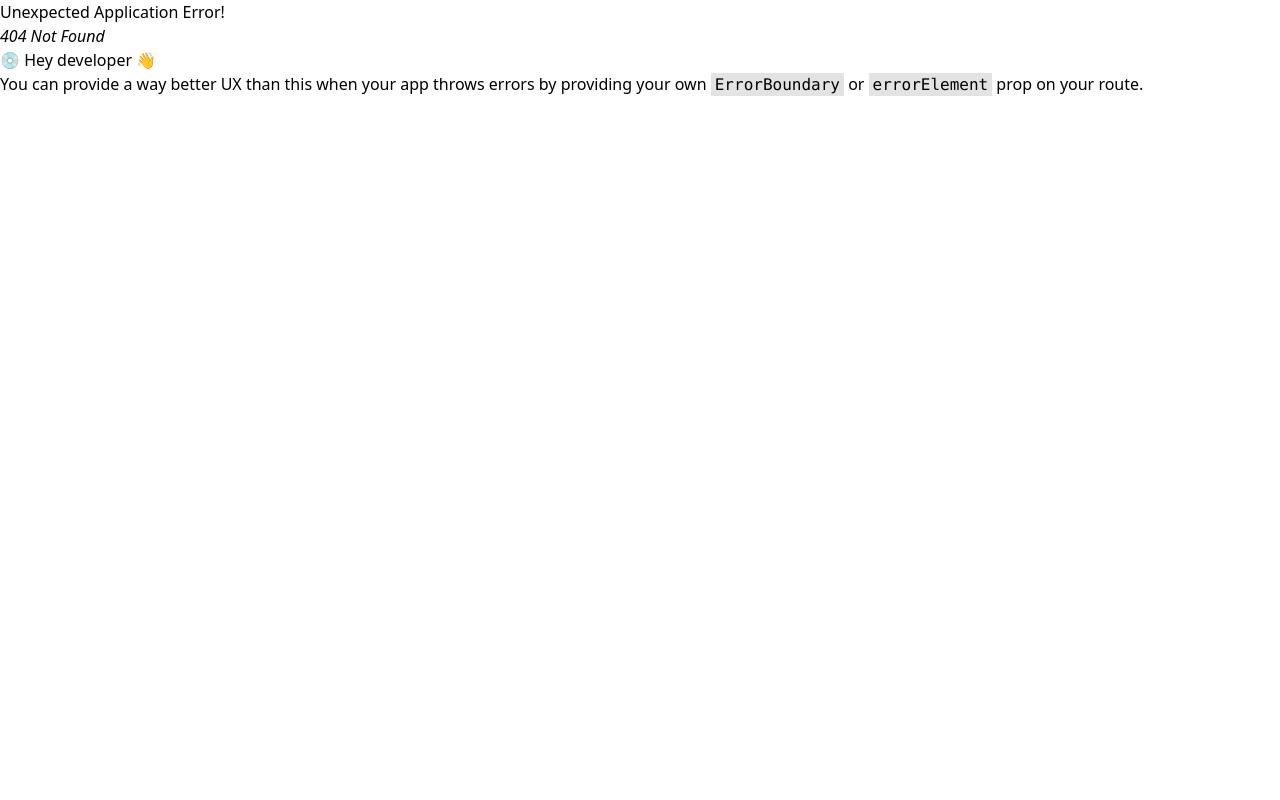
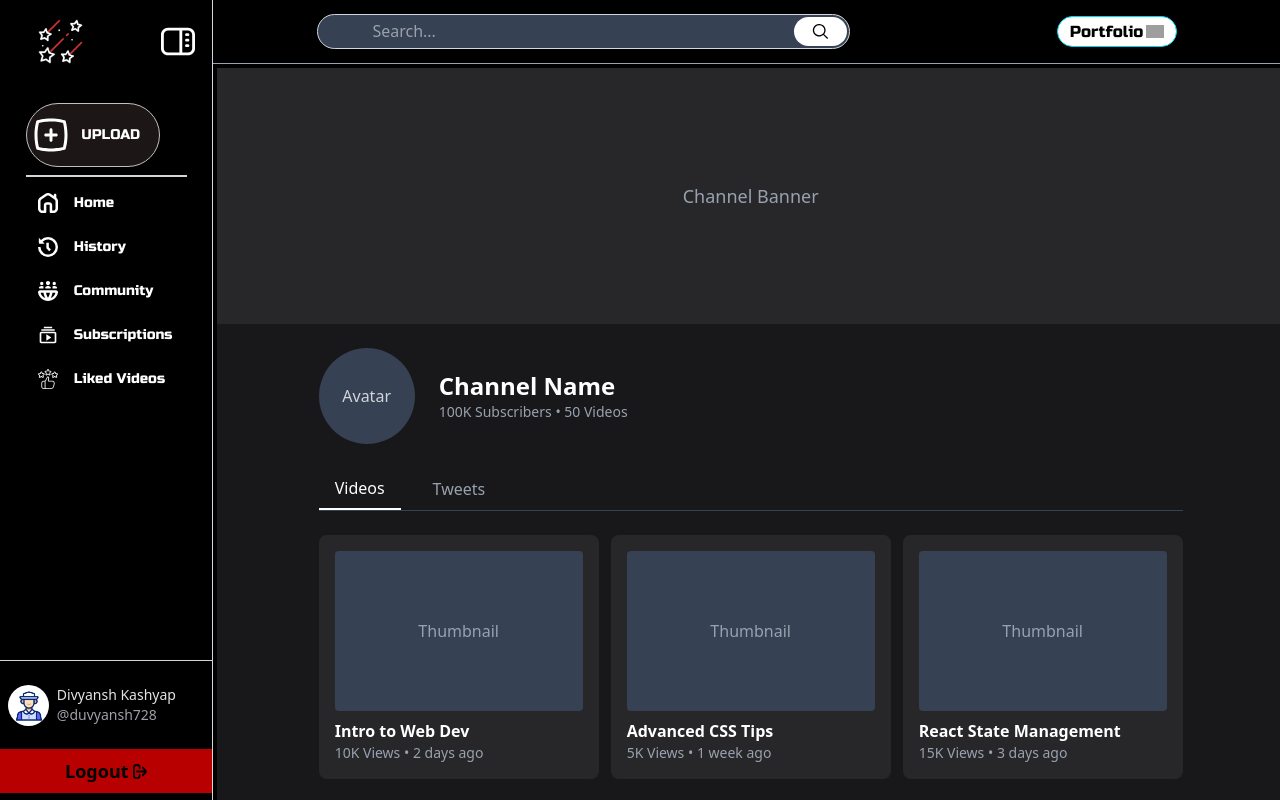
Before and after one commit to DIVYANSH4711/youtube-clone-frontend, a React (Vite) app: page /channel/Divyansh in a window 1280 px wide. Before the commit this address had no page. Built offline with nearby package versions, Linux system fonts and the light colour scheme; grey boxes are pictures that could not be loaded; a web font is replaced by a local one.

Commit message:
add channel page

```diff
--- /dev/null
+++ b/src/components/Channel/Channel.jsx
@@ -0,0 +1,56 @@
+import { useState } from "react";
+import VideoGrid from "./VideoGrid";
+import TweetList from "./TweetList";
+
+export default function Channel() {
+  const [activeTab, setActiveTab] = useState("videos");
+
+  return (
+    <div className="min-h-screen w-full bg-zinc-900 text-white overflow-y-auto">
+      {/* Banner Section */}
+      <div className="w-full h-48 md:h-64 bg-zinc-800 flex items-center justify-center">
+        <span className="text-lg text-gray-400">Channel Banner</span>
+      </div>
+
+      <div className="max-w-4xl mx-auto px-4">
+        {/* Profile Section */}
+        <div className="flex items-center gap-6 py-6">
+          <div className="w-24 h-24 rounded-full bg-gray-700 flex items-center justify-center">
+            <span className="text-gray-300">Avatar</span>
+          </div>
+          <div>
+            <h1 className="text-2xl font-bold">Channel Name</h1>
+            <p className="text-gray-400 text-sm">100K Subscribers • 50 Videos</p>
+          </div>
+        </div>
+
+        {/* Tabs */}
+        <div className="flex gap-4 mb-6 border-b border-gray-700">
+          <button
+            onClick={() => setActiveTab("videos")}
+            className={`px-4 py-2 transition-colors ${
+              activeTab === "videos"
+                ? "border-b-2 border-white text-white"
+                : "text-gray-400 hover:text-white"
+            }`}
+          >
+            Videos
+          </button>
+          <button
+            onClick={() => setActiveTab("tweets")}
+            className={`px-4 py-2 transition-colors ${
+              activeTab === "tweets"
+                ? "border-b-2 border-white text-white"
+                : "text-gray-400 hover:text-white"
+            }`}
+          >
+            Tweets
+          </button>
+        </div>
+
+        {/* Content Section */}
+        {activeTab === "videos" ? <VideoGrid /> : <TweetList />}
+      </div>
+    </div>
+  );
+}
--- /dev/null
+++ b/src/components/Channel/TweetList.jsx
@@ -0,0 +1,20 @@
+const tweets = [
+   { id: 1, content: "Just uploaded a new video!", timestamp: "2 hours ago" },
+   { id: 2, content: "React is amazing! 🚀", timestamp: "1 day ago" },
+   { id: 3, content: "Thanks for 100K subscribers! ❤️", timestamp: "3 days ago" },
+ ];
+
+ const TweetList = () => {
+   return (
+     <div className="space-y-4">
+       {tweets.map((tweet) => (
+         <div key={tweet.id} className="bg-zinc-800 p-4 rounded-lg">
+           <p>{tweet.content}</p>
+           <p className="text-sm text-gray-400 mt-1">{tweet.timestamp}</p>
+         </div>
+       ))}
+     </div>
+   );
+ };
+
+ export default TweetList;
--- /dev/null
+++ b/src/components/Channel/VideoGrid.jsx
@@ -0,0 +1,25 @@
+const videos = [
+   { id: 1, title: "Intro to Web Dev", views: "10K", timestamp: "2 days ago" },
+   { id: 2, title: "Advanced CSS Tips", views: "5K", timestamp: "1 week ago" },
+   { id: 3, title: "React State Management", views: "15K", timestamp: "3 days ago" },
+ ];
+
+ const VideoGrid = () => {
+   return (
+     <div className="grid grid-cols-1 md:grid-cols-3 gap-3">
+       {videos.map((video) => (
+         <div key={video.id} className="bg-zinc-800 p-4 rounded-lg">
+           <div className="w-full h-40 bg-gray-700 flex items-center justify-center rounded">
+             <span className="text-gray-400">Thumbnail</span>
+           </div>
+           <h3 className="mt-2 font-semibold">{video.title}</h3>
+           <p className="text-sm text-gray-400">
+             {video.views} Views • {video.timestamp}
+           </p>
+         </div>
+       ))}
+     </div>
+   );
+ };
+
+ export default VideoGrid;
--- a/src/components/Community/CommunityTab.jsx
+++ b/src/components/Community/CommunityTab.jsx
@@ -133,7 +133,7 @@ const CommunityTab = () => {
             {/* Close Button */}
             <button
               onClick={() => setIsAddTweetOpen(false)}
-              className="absolute top-2 right-2 text-gray-400 hover:text-white"
+              className="absolute top-2 right-2 text-gray-400 cursor-pointer hover:text-white"
             >
               ✖
             </button>
--- a/src/main.jsx
+++ b/src/main.jsx
@@ -7,6 +7,7 @@ import { createBrowserRouter, RouterProvider } from 'react-router-dom'
 import VideoPage from './components/VideoPage/VideoPage.jsx'
 import Subscriptions from './components/Subsciptions/Subscriptions.jsx'
 import CommunityTab from './components/Community/CommunityTab.jsx'
+import Channel from './components/Channel/Channel.jsx'
 const router = createBrowserRouter([
   {
     path: '/',
@@ -27,6 +28,10 @@ const router = createBrowserRouter([
       {
         path: 'community',
         element: <CommunityTab />,
+      },
+      {
+        path: 'channel/:id',
+        element: <Channel/>
       }
     ]
   }
```
